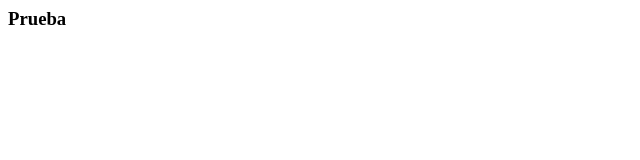
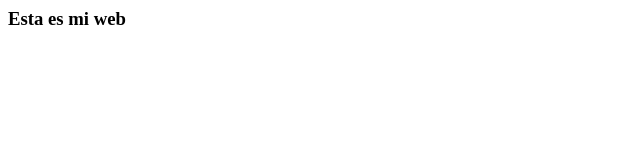
Before and after one commit to SantiCHP/mi-repositorio, a plain HTML site: page index.html in a window 1280 px wide. Shown: the full height of the page, 0-640 px from the left. Drawn offline with Linux system fonts and the light colour scheme.

Commit message:
Actualizo index.html

```diff
--- a/index.html
+++ b/index.html
@@ -1,3 +1,3 @@
 <html>
-	<h3>Prueba</h3>
+	<h3>Esta es mi web</h3>
 </html>
```
